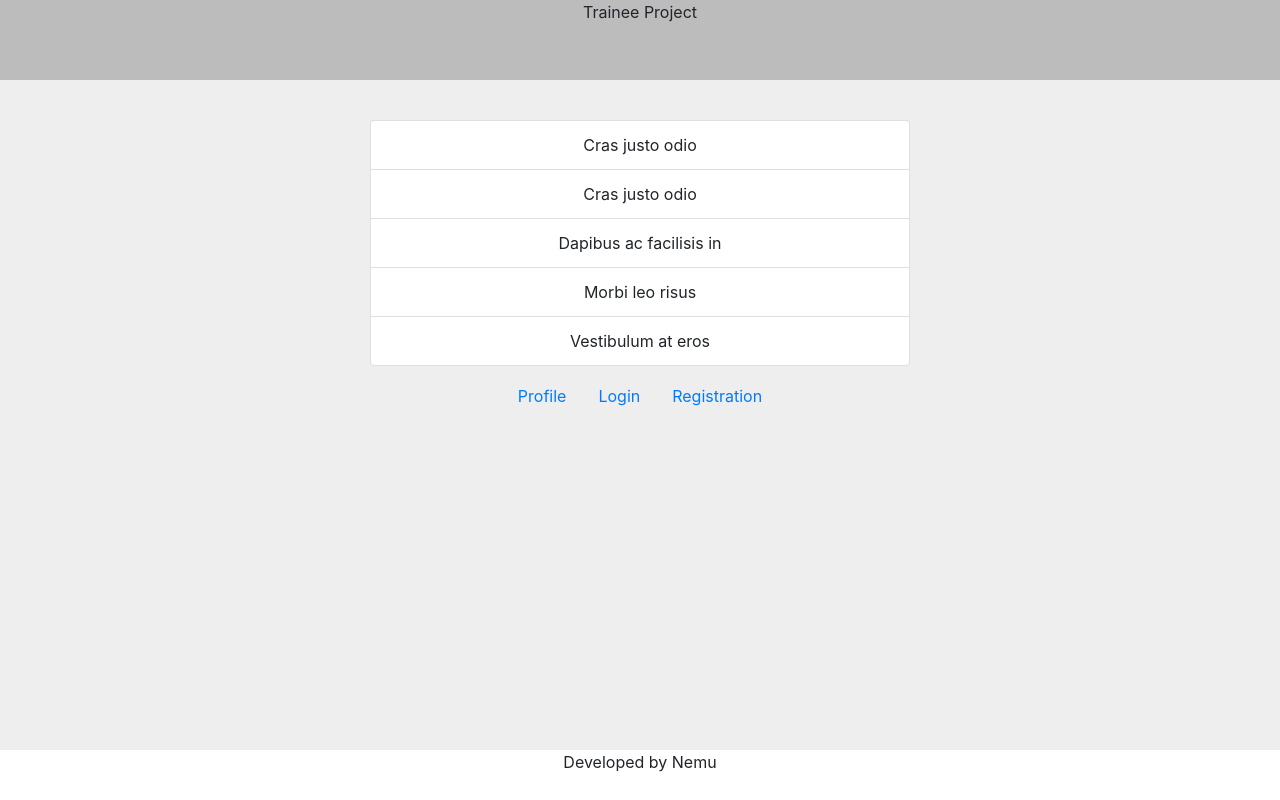
After one commit to Andrii-Shatalov/phpTraineePage, a PHP site: page /Posts.php in a window 1280 px wide. The commit adds this page. Run offline with PHP 8.4, Linux system fonts and the light colour scheme.

Commit message:
Added templates and posts data array

```diff
--- /dev/null
+++ b/Posts.php
@@ -0,0 +1,35 @@
+<?php include "PoststContent.php";?>
+<!doctype html>
+<html lang="en">
+<head>
+    <!-- Required meta tags -->
+    <meta charset="utf-8">
+    <meta name="viewport" content="width=device-width, initial-scale=1, shrink-to-fit=no">
+
+    <!-- Bootstrap CSS -->
+    <link rel="stylesheet" href="https://stackpath.bootstrapcdn.com/bootstrap/4.5.0/css/bootstrap.min.css" integrity="sha384-9aIt2nRpC12Uk9gS9baDl411NQApFmC26EwAOH8WgZl5MYYxFfc+NcPb1dKGj7Sk" crossorigin="anonymous">
+    <link rel="stylesheet" href="Style.css">
+    <script>document.write('<script src="http://' + (location.host || 'localhost').split(':')[0] + ':35729/livereload.js?snipver=1"></' + 'script>')</script>
+
+    <title>Posts</title>
+</head>
+<body>
+<?php include "templates/Header.php"?>
+<div class="container">
+    <div class="row">
+        <div class="main col-sm-8 col-md-5 col-lg-6">
+            <ul class="list-group">
+                <li class="list-group-item"><?php echo $PostsContent["Post1"]?></li>
+                <li class="list-group-item"><?php echo $PostsContent["Post2"]?></li>
+                <li class="list-group-item"><?php echo $PostsContent["Post3"]?></li>
+                <li class="list-group-item"><?php echo $PostsContent["Post4"]?></li>
+                <li class="list-group-item"><?php echo $PostsContent["Post5"]?></li>
+            </ul>
+        </div>
+    </div>
+    <?php include "templates/Navigation.php"?>
+</div>
+<?php include "templates/Footer.php"?>
+
+</body>
+</html>
--- /dev/null
+++ b/PoststContent.php
@@ -0,0 +1,6 @@
+<?php
+$PostsContent = array("Post1" => "Cras justo odio",
+    "Post2" => "Cras justo odio",
+    "Post3" => "Dapibus ac facilisis in",
+    "Post4" => "Morbi leo risus",
+    "Post5" => "Vestibulum at eros");
--- a/Style.css
+++ b/Style.css
@@ -1,3 +1,19 @@
+body{
+    background: #eeeeee;
+}
+header{
+    position: relative;
+    background: #bcbcbc;
+    text-align: center;
+    height: 80px;
+}
+footer{
+    background: #ffffff;
+    text-align: center;
+    position: absolute;
+    height: 50px;
+    bottom: 0;
+}
 .main{
     margin-left: auto;
     margin-right: auto;
@@ -10,3 +26,7 @@
 {
     text-align: center;
 }
+.nav{
+    justify-content: center;
+    padding-top: 10px;
+}
--- /dev/null
+++ b/templates/Footer.php
@@ -0,0 +1 @@
+<footer class="container-fluid">Developed by Nemu</footer>
--- /dev/null
+++ b/templates/Header.php
@@ -0,0 +1 @@
+<header class="container-fluid">Trainee Project</header>
--- /dev/null
+++ b/templates/Navigation.php
@@ -0,0 +1,5 @@
+<nav class="nav">
+    <a class="nav-link active" href="Profile.php">Profile</a>
+    <a class="nav-link" href="Login.php">Login</a>
+    <a class="nav-link" href="Registration.php">Registration</a>
+</nav>
```
Also changed, not shown: Login.php (added, +38 -0 lines), Profile.php (added, +34 -0 lines), Registration.php (added, +45 -0 lines).
